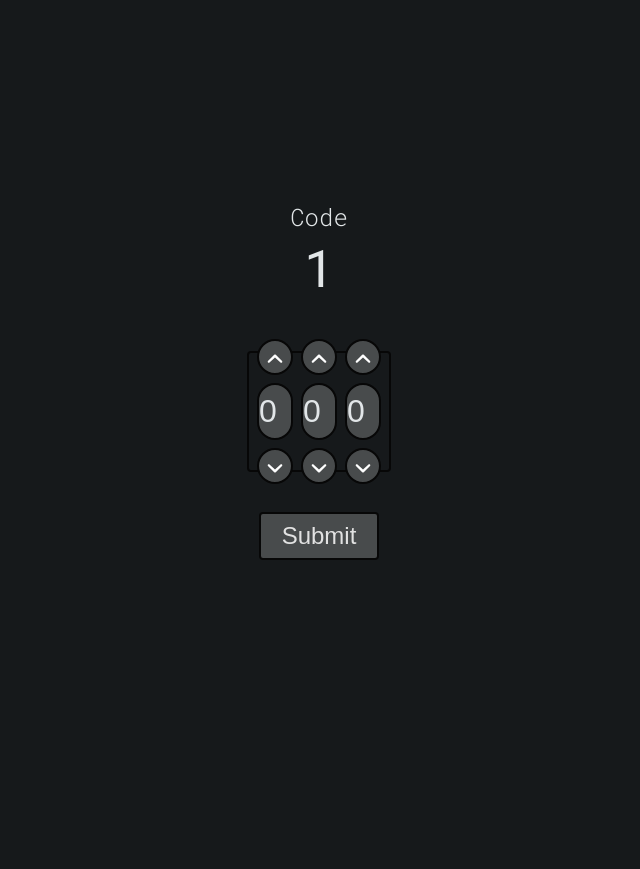
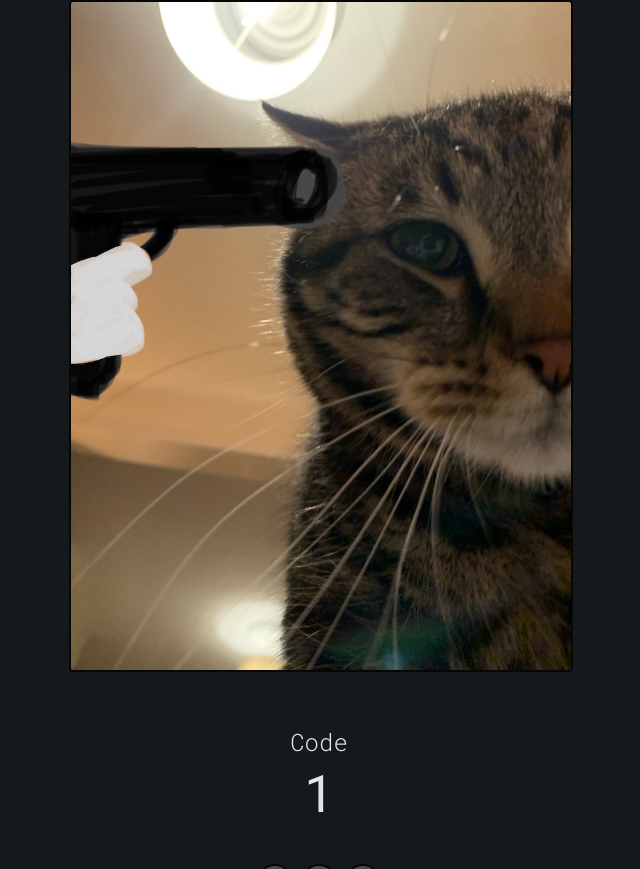
Before and after one commit to daviesjamie/save-steve, a Flask app: a page that uses templates/stage.html in a window 1280 px wide. Shown: the top 869 px of the page, without its empty margins (321-961 px from the left). Before the commit the page ends 560 px from the top, so only its background shows below. Run offline with Flask 2, Linux system fonts and the light colour scheme.

Commit message:
Add funny pictures of Steve to some of the stages

```diff
--- a/app.py
+++ b/app.py
@@ -49,7 +49,8 @@ def create_app():
 
             incorrect_guess = True
 
-        return render_template("stage.html", number=number, incorrect_guess=incorrect_guess)
+        return render_template("stage.html", number=number, incorrect_guess=incorrect_guess,
+                               image=stage.get("image"))
 
     @app.route(f"/{generate_prefix()}/end")
     def end():
--- a/codes.yaml
+++ b/codes.yaml
@@ -1,26 +1,43 @@
-
 stages:
   # Code 1
   - code: 358
+    image: "gunpoint-steve.jpg"
+
   # Code 2
   - code: 732
+
   # Code 3
   - code: 971
+    image: "prison-steve.jpg"
+
   # Code 4
   - code: 521
+
   # Code 5
   - code: 285
+    image: "dangling-steve.jpg"
+
   # Code 6
   - code: 622
+
   # Code 7
   - code: 710
+    image: "hanging-steve.jpg"
+
   # Code 8
   - code: 471
+
   # Code 9
   - code: 123
+    image: "beheading-steve.jpg"
+
   # Code 10
   - code: 829
+
   # Code 11
   - code: 146
+    image: "drowning-steve.jpg"
+
   # Code 12
   - code: 538
+    image: "stabbed-steve.jpg"
--- a/static/style.css
+++ b/static/style.css
@@ -40,6 +40,17 @@ a:hover:after {
     flex-direction: column;
     justify-content: center;
     min-height: 100vh;
+}
+
+.steve-pic {
+    margin-bottom: 50px;
+    max-width: 500px;
+}
+
+.steve-pic img {
+    border: 2px solid #070707;
+    border-radius: 4px;
+    width: 100%;
 }
 
 .title {
--- a/templates/end.html
+++ b/templates/end.html
@@ -13,6 +13,10 @@
 </head>
 <body>
   <div class="container">
+    <section class="steve-pic">
+      <img src="{{ url_for('static', filename='happy-steve.jpg') }}" />
+    </section>
+
     <h1>You saved Steve!</h1>
   </div>
 </body>
--- a/templates/stage.html
+++ b/templates/stage.html
@@ -14,6 +14,12 @@
 
 <body>
   <div class="container">
+    {% if image %}
+      <section class="steve-pic">
+        <img src="{{ url_for('static', filename=image) }}" />
+      </section>
+    {% endif %}
+
     <section class="title">
       <h2>Code</h2>
       <h1 class="code-number">{{ number }}</h1>
--- a/templates/start.html
+++ b/templates/start.html
@@ -13,6 +13,10 @@
 </head>
 <body>
   <div class="container">
+    <section class="steve-pic">
+      <img src="{{ url_for('static', filename='hiding-steve.jpg') }}" />
+    </section>
+
     <h1>Steve needs your help...</h1>
     <p><a href="{{ first_stage }}">Click here to get started!</a></p>
   </div>
```
Also changed, not shown: static/beheading-steve.jpg (added), static/dangling-steve.jpg (added), static/drowning-steve.jpg (added), static/gunpoint-steve.jpg (added), static/hanging-steve.jpg (added), static/happy-steve.jpg (added), static/hiding-steve.jpg (added), static/prison-steve.jpg (added), static/stabbed-steve.jpg (added).
